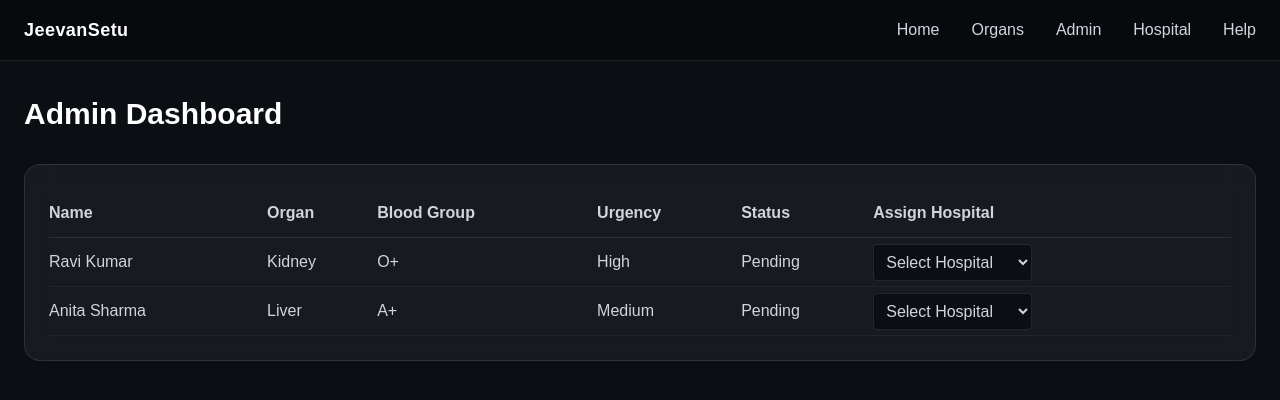
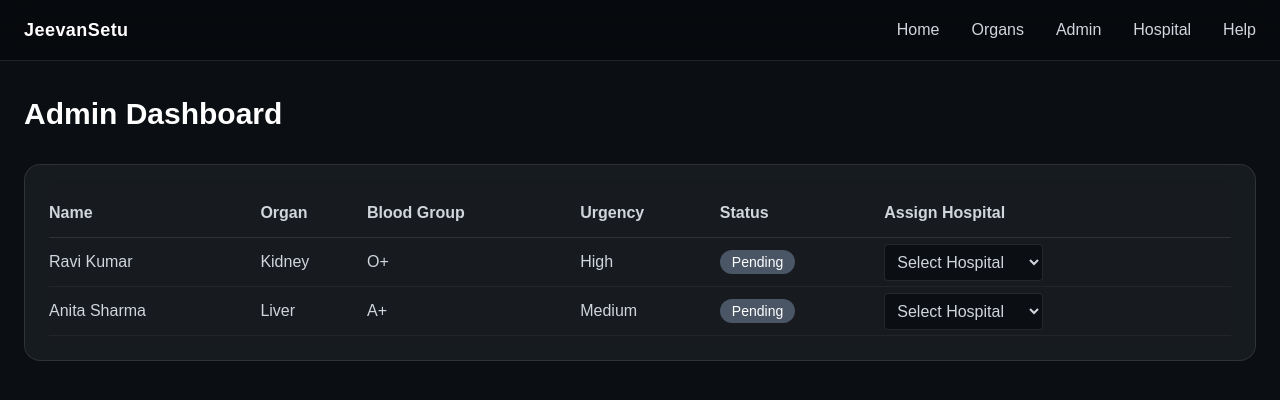
Before and after one commit to Charan-vamshi/jeevansetu-organ-donation-mvp, a Next.js app: page /admin in a window 1280 px wide. Shown: the top 400 px of the page. Built offline with nearby package versions, Linux system fonts and the light colour scheme.

Commit message:
Added hospital column and improved approval visibility

```diff
--- a/components/admin/RequestTable.tsx
+++ b/components/admin/RequestTable.tsx
@@ -48,8 +48,19 @@ export default function RequestTable() {
               <td>{req.organ}</td>
               <td>{req.bloodGroup}</td>
               <td>{req.urgency}</td>
-              <td>{req.status}</td>
-
+              <td>
+                <span
+                  className={`px-3 py-1 rounded-full text-sm ${
+                    req.status === "Pending"
+                      ? "bg-gray-600 text-white"
+                      : req.status === "Assigned"
+                      ? "bg-blue-600 text-white"
+                      : "bg-green-600 text-white"
+                  }`}
+                >
+                  {req.status}
+                </span>
+              </td>
               <td>
                 <select
                   className="bg-[#0B0F14] border border-white/10 p-2 rounded"
--- a/components/hospital/HospitalRequestList.tsx
+++ b/components/hospital/HospitalRequestList.tsx
@@ -31,6 +31,7 @@ export default function HospitalRequestList() {
             <th>Organ</th>
             <th>Blood Group</th>
             <th>Urgency</th>
+            <th>Hospital</th>
             <th>Status</th>
             <th>Action</th>
           </tr>
@@ -43,15 +44,32 @@ export default function HospitalRequestList() {
               <td>{req.organ}</td>
               <td>{req.bloodGroup}</td>
               <td>{req.urgency}</td>
-              <td>{req.status}</td>
+              <td>{req.hospital}</td>
+
+              {/* Status Badge */}
+              <td>
+                <span
+                  className={`px-3 py-1 rounded-full text-sm ${
+                    req.status === "Pending"
+                      ? "bg-gray-600 text-white"
+                      : req.status === "Assigned"
+                      ? "bg-blue-600 text-white"
+                      : "bg-green-600 text-white"
+                  }`}
+                >
+                  {req.status}
+                </span>
+              </td>
 
               <td>
+                {req.status !== "Approved" && (
                   <button
                     onClick={() => approveRequest(req.id)}
                     className="glass-button"
                   >
                     Approve
                   </button>
+                )}
               </td>
             </tr>
           ))}
```
Lines whose indentation alone changed are shown as unchanged.
